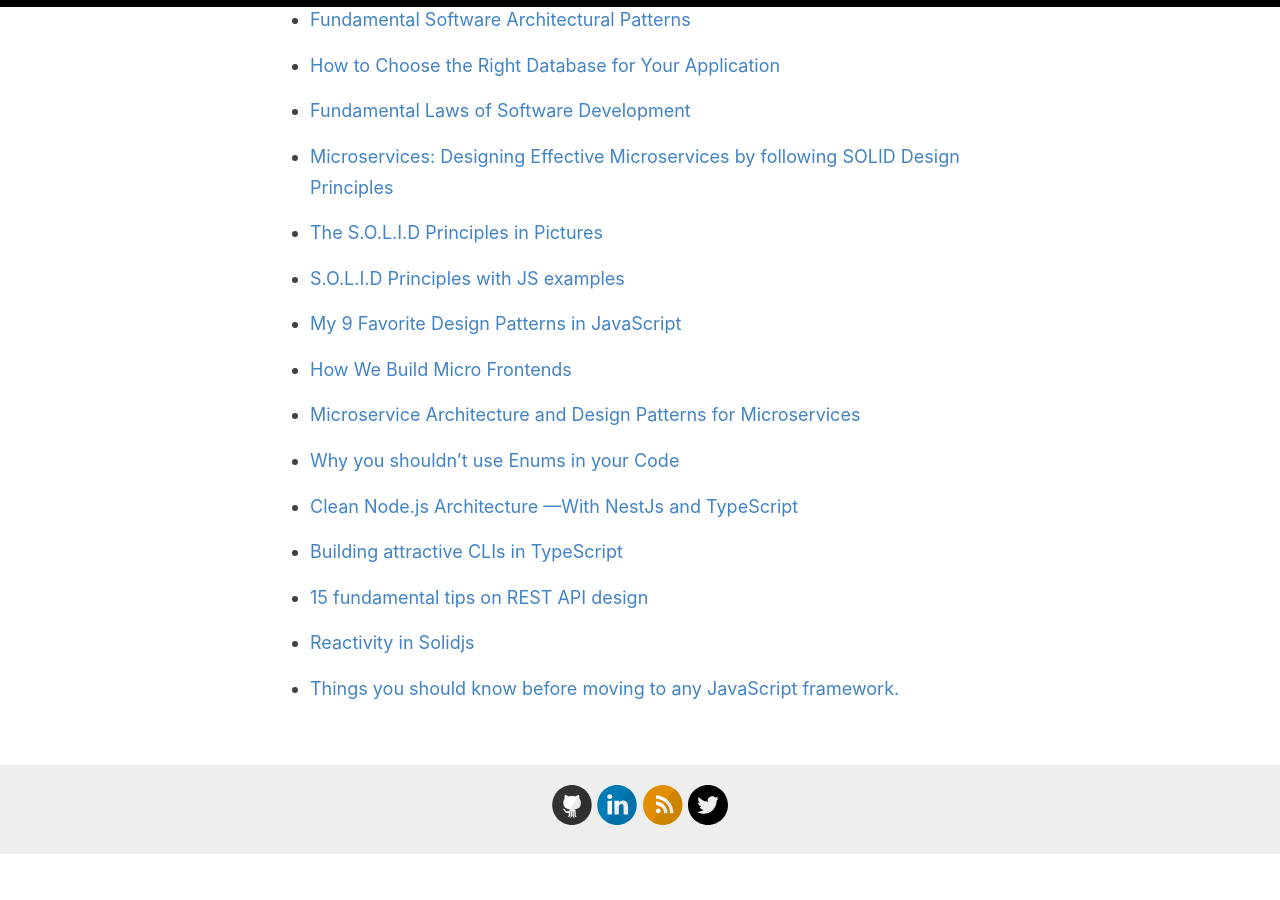
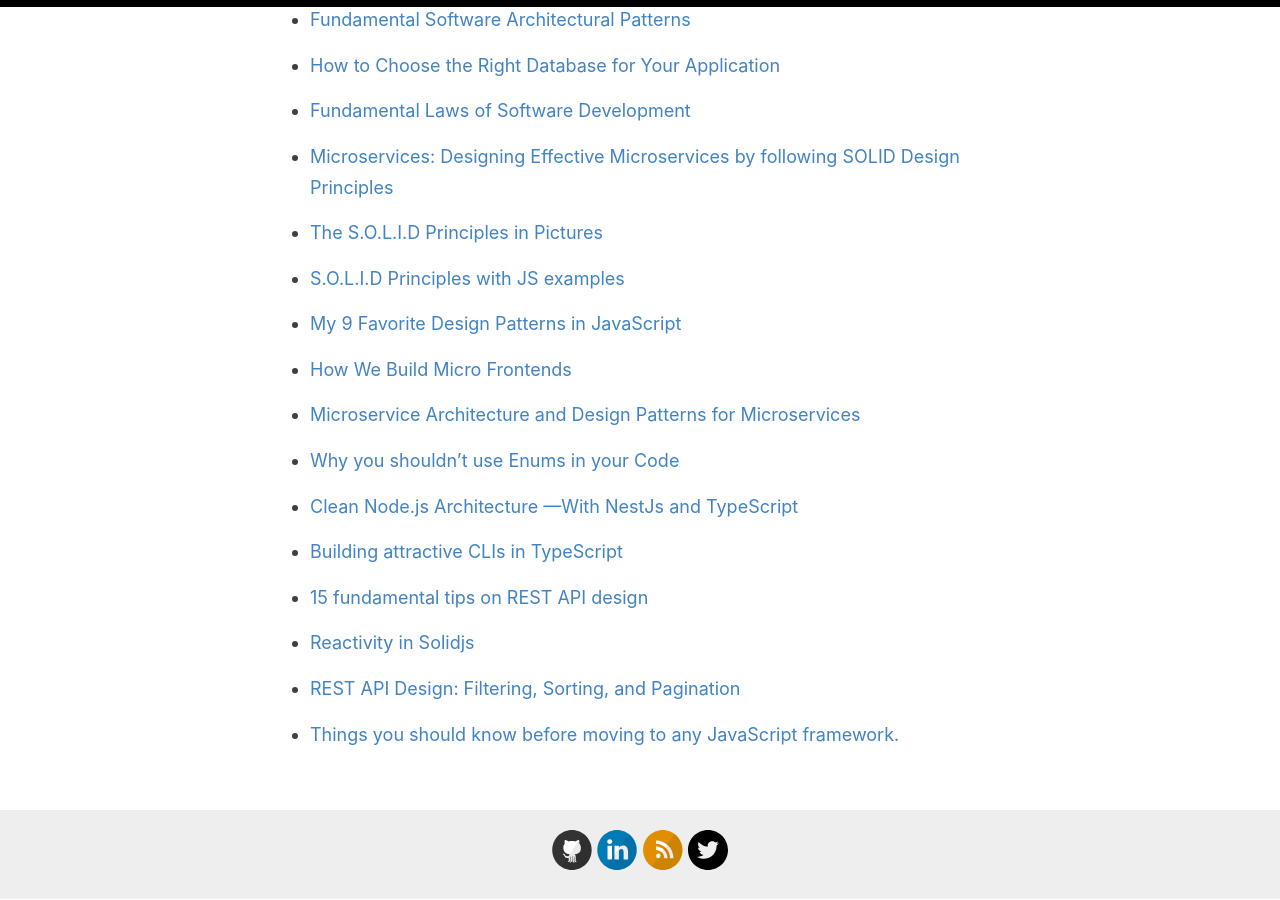
Before and after one commit to baijanathTharu/baijanathTharu.github.io, a Jekyll site: the page built from _pages/readings.md, in a window 1280 px wide and 900 px high, scrolled down 2034 px. Built offline with Jekyll 4.4.1, drawn with Linux system fonts in a browser that asks for light colours; before the commit the page ends 2888 px from its top, so only the background shows below that.

Commit message:
Update readings.md

```diff
--- a/_pages/readings.md
+++ b/_pages/readings.md
@@ -108,4 +108,6 @@ This is the list of all the important posts that I think are worth reading.
 
 - [Reactivity in Solidjs](https://www.solidjs.com/guides/reactivity)
 
+- [REST API Design: Filtering, Sorting, and Pagination](https://www.moesif.com/blog/technical/api-design/REST-API-Design-Filtering-Sorting-and-Pagination/)
+
 - [Things you should know before moving to any JavaScript framework.](https://vijaytembugade.medium.com/things-you-should-know-before-moving-to-any-javascript-framework-466f328f18b4)
```
